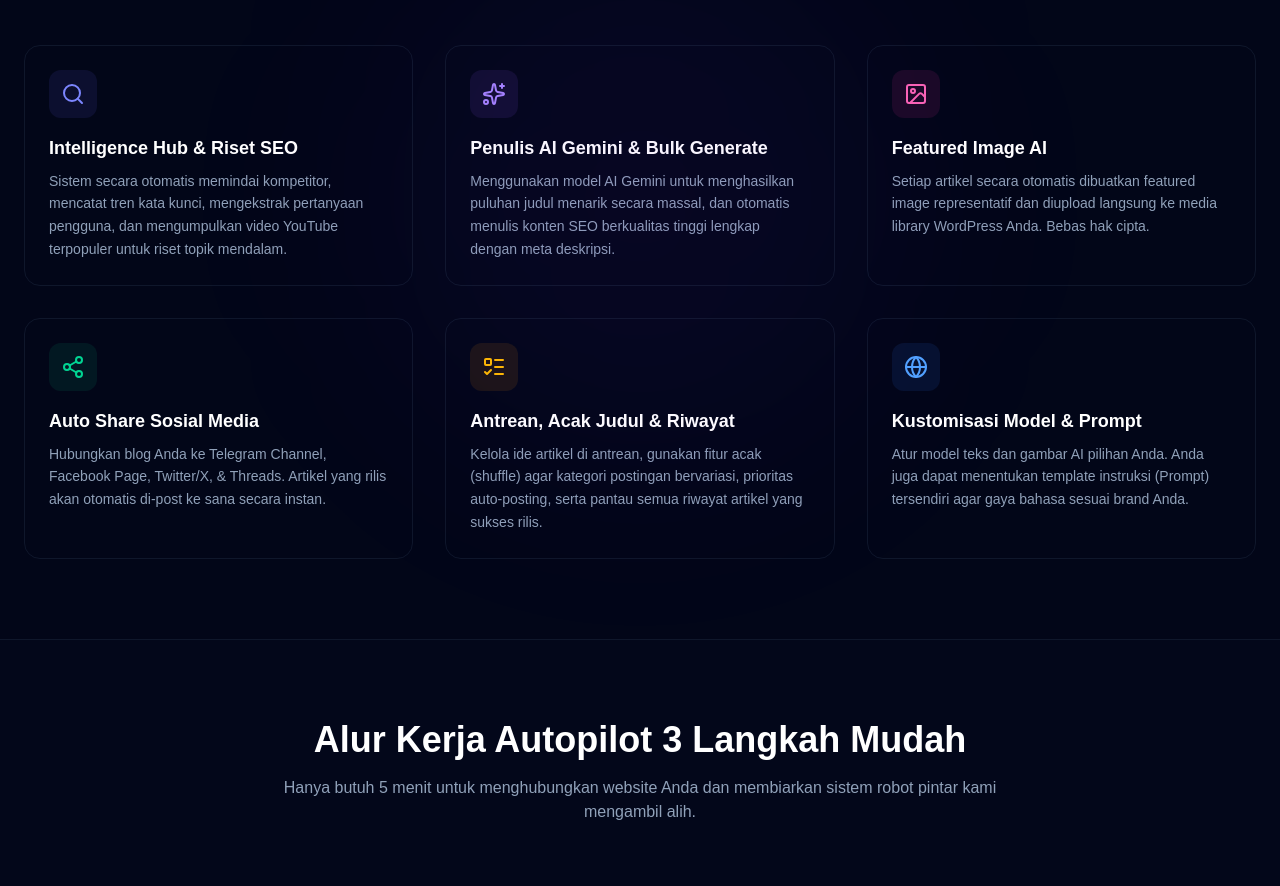
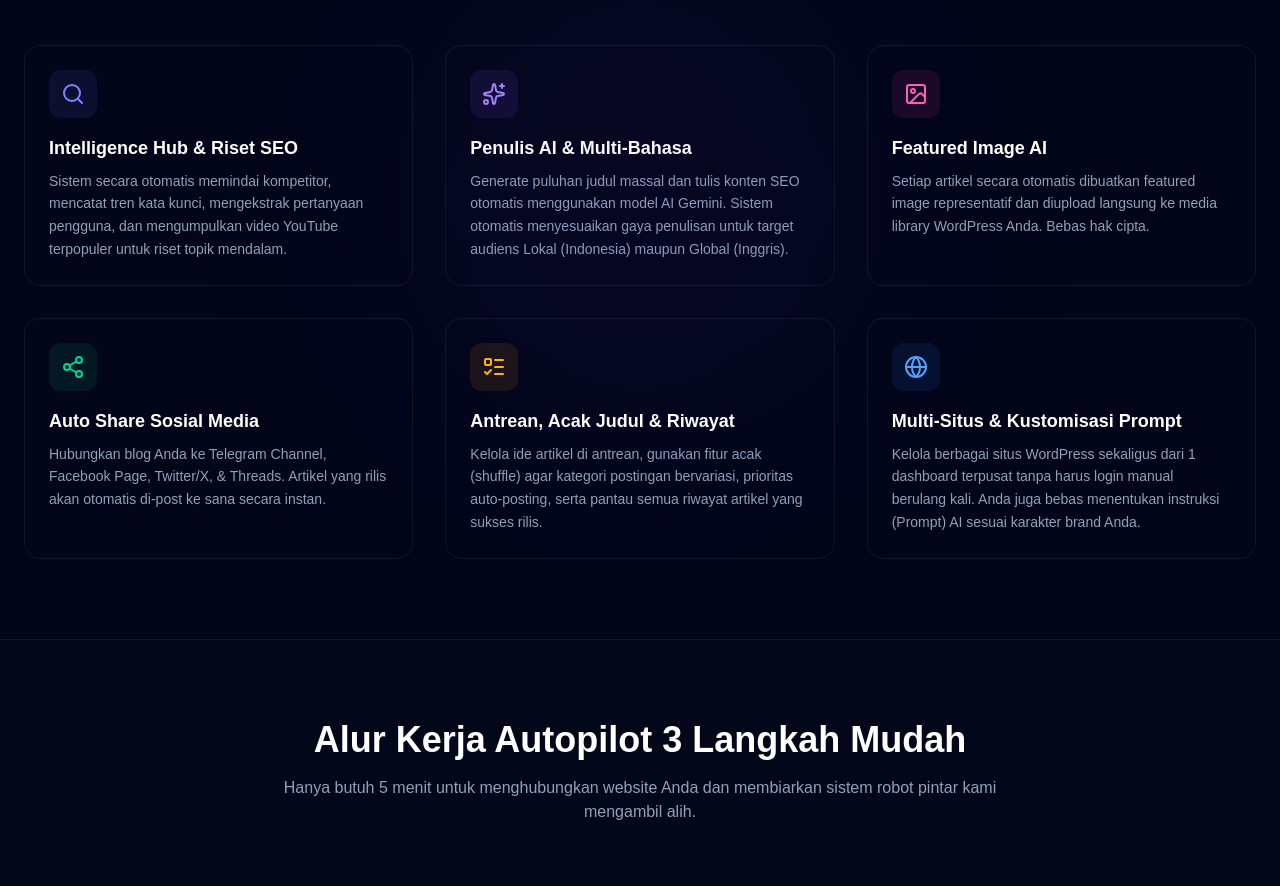
Before and after one commit to aburasyidalfatih/wordpress-bot, a React (Vite) app in the folder frontend/: page / in a window 1280 px wide. Shown: the part 1500-2386 px from the top of the page. Built offline with nearby package versions, Linux system fonts and the light colour scheme; no server answers.

Commit message:
content: update landing page to emphasize multi-language and multi-site features

```diff
--- a/frontend/src/pages/Landing.tsx
+++ b/frontend/src/pages/Landing.tsx
@@ -204,9 +204,9 @@
             <div className="w-12 h-12 rounded-xl bg-violet-500/10 text-violet-400 flex items-center justify-center group-hover:scale-110 transition-transform duration-300">
               <Sparkles className="h-6 w-6" />
             </div>
-            <h3 className="text-lg font-bold text-white mt-4">Penulis AI Gemini & Bulk Generate</h3>
+            <h3 className="text-lg font-bold text-white mt-4">Penulis AI & Multi-Bahasa</h3>
             <p className="mt-2 text-slate-400 text-sm leading-relaxed">
-              Menggunakan model AI Gemini untuk menghasilkan puluhan judul menarik secara massal, dan otomatis menulis konten SEO berkualitas tinggi lengkap dengan meta deskripsi.
+              Generate puluhan judul massal dan tulis konten SEO otomatis menggunakan model AI Gemini. Sistem otomatis menyesuaikan gaya penulisan untuk target audiens Lokal (Indonesia) maupun Global (Inggris).
             </p>
           </div>
 
@@ -248,9 +248,9 @@
             <div className="w-12 h-12 rounded-xl bg-blue-500/10 text-blue-400 flex items-center justify-center group-hover:scale-110 transition-transform duration-300">
               <Globe className="h-6 w-6" />
             </div>
-            <h3 className="text-lg font-bold text-white mt-4">Kustomisasi Model & Prompt</h3>
+            <h3 className="text-lg font-bold text-white mt-4">Multi-Situs & Kustomisasi Prompt</h3>
             <p className="mt-2 text-slate-400 text-sm leading-relaxed">
-              Atur model teks dan gambar AI pilihan Anda. Anda juga dapat menentukan template instruksi (Prompt) tersendiri agar gaya bahasa sesuai brand Anda.
+              Kelola berbagai situs WordPress sekaligus dari 1 dashboard terpusat tanpa harus login manual berulang kali. Anda juga bebas menentukan instruksi (Prompt) AI sesuai karakter brand Anda.
             </p>
           </div>
         </div>
```
